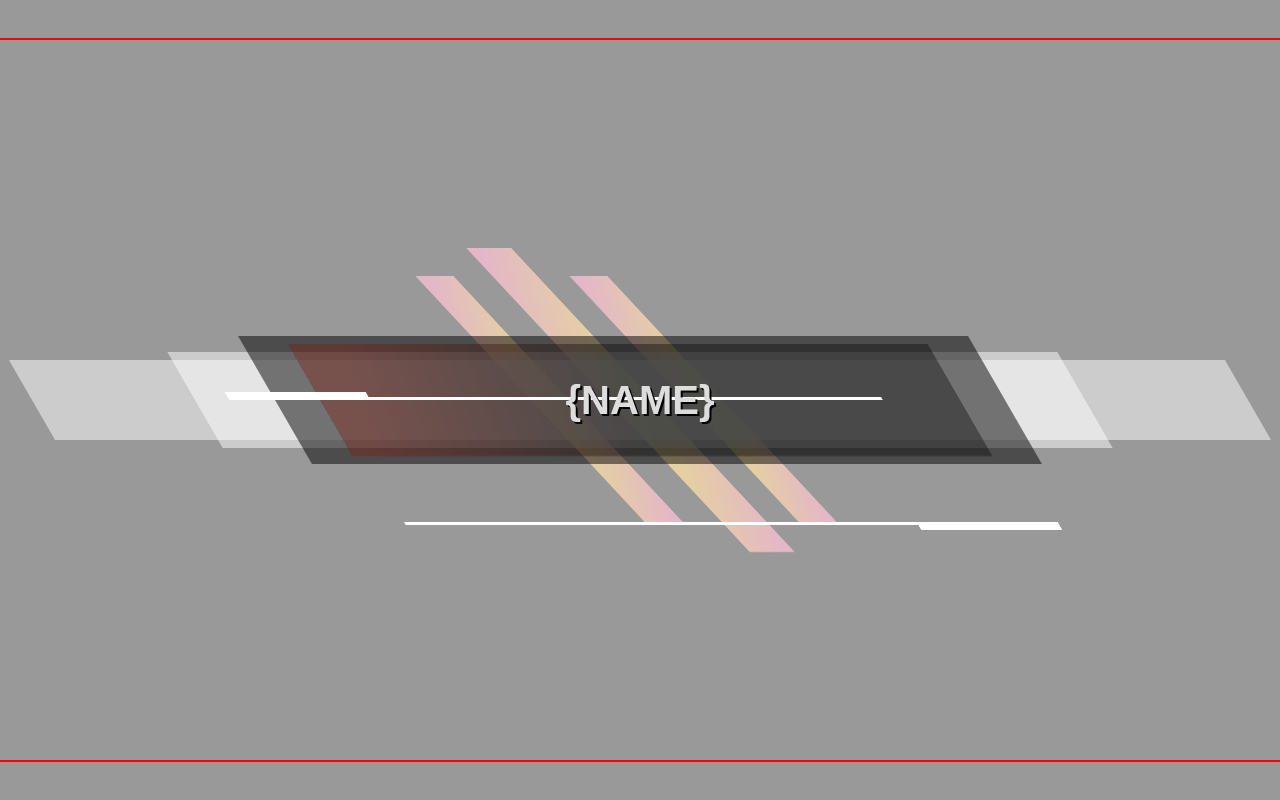
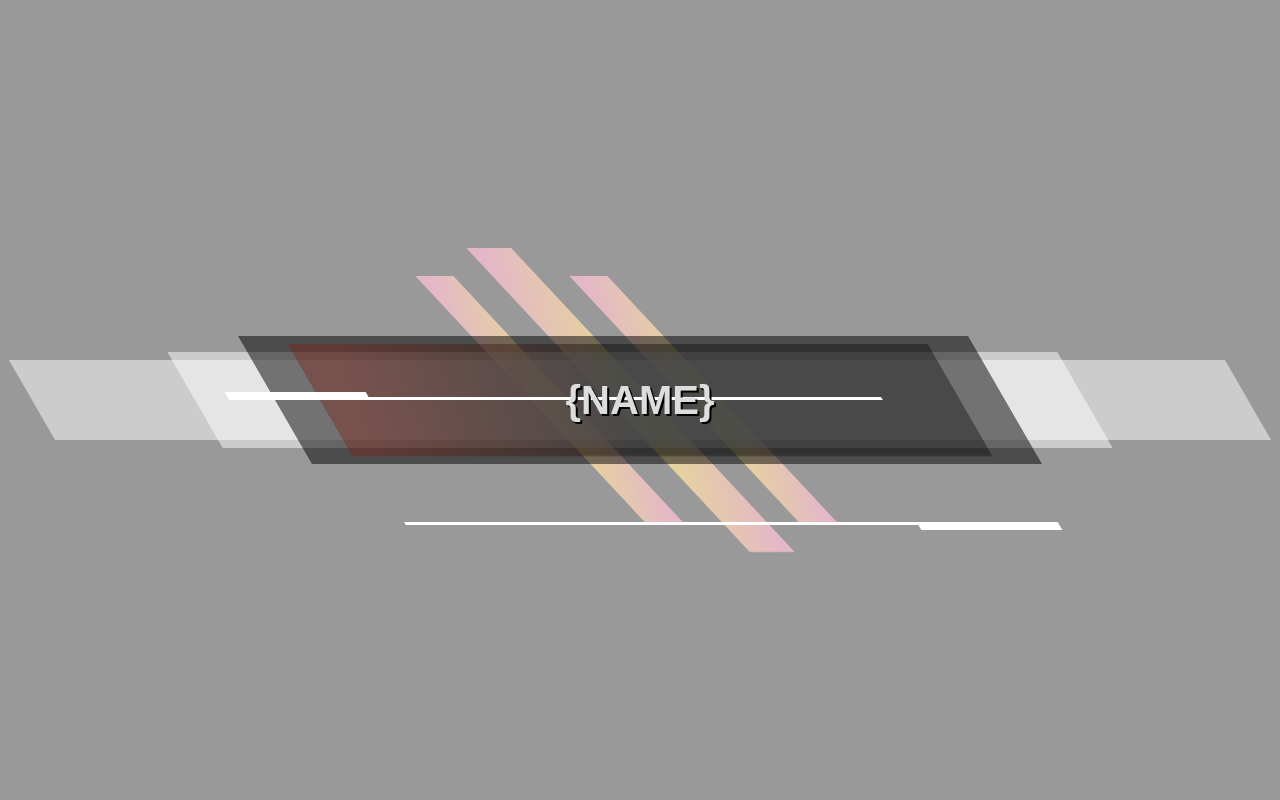
Before and after one commit to Ergonyx/ApexAlerts, a plain HTML site: page index.html in a window 1280 px wide. Drawn offline with Linux system fonts and the light colour scheme.

Commit message:
Forgot to remove red border
Removed the red border as it wasn't needed.

```diff
--- a/test.scss
+++ b/test.scss
@@ -15,7 +15,7 @@ body {
 
 .container {
     z-index: -10;
-    border: 2px solid red;
+    // border: 2px solid red;
     width: 1280px;
     height: 720px;
     display: flex;
```
Also changed, not shown: test.css.
